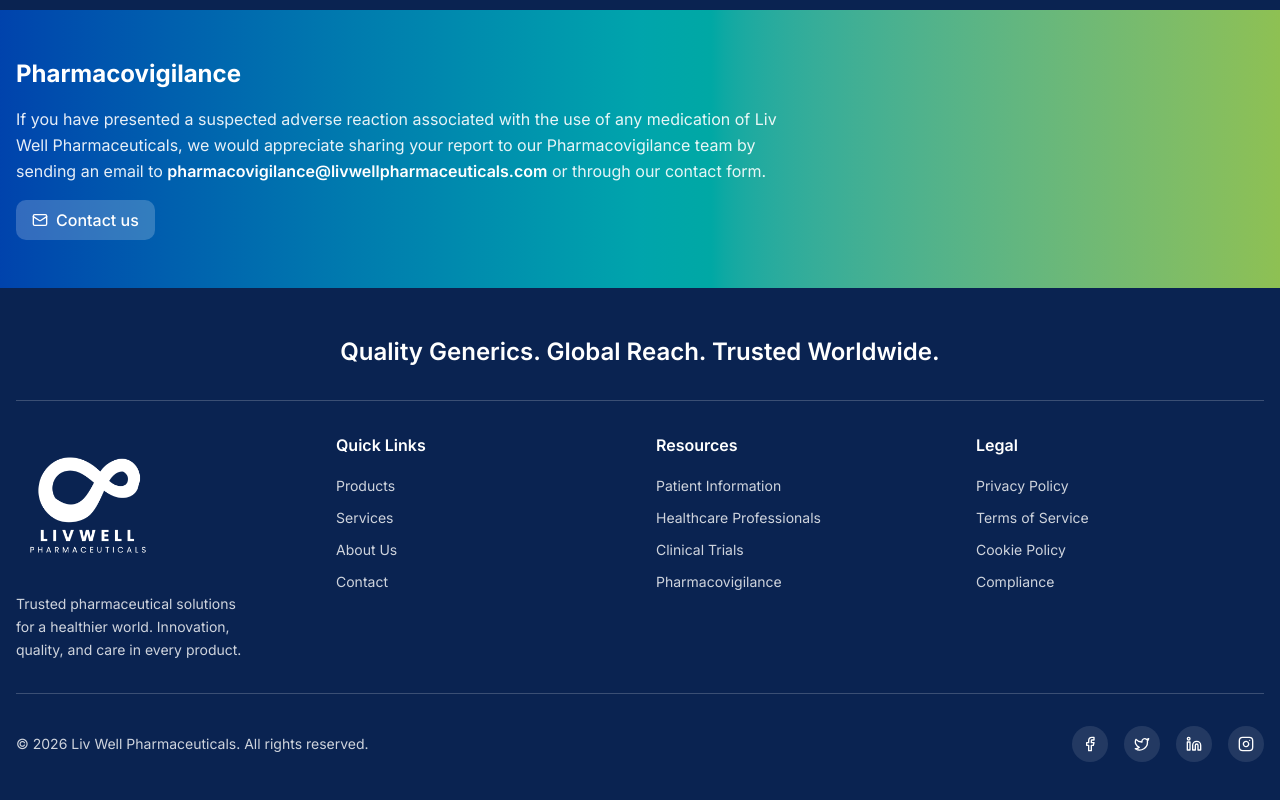
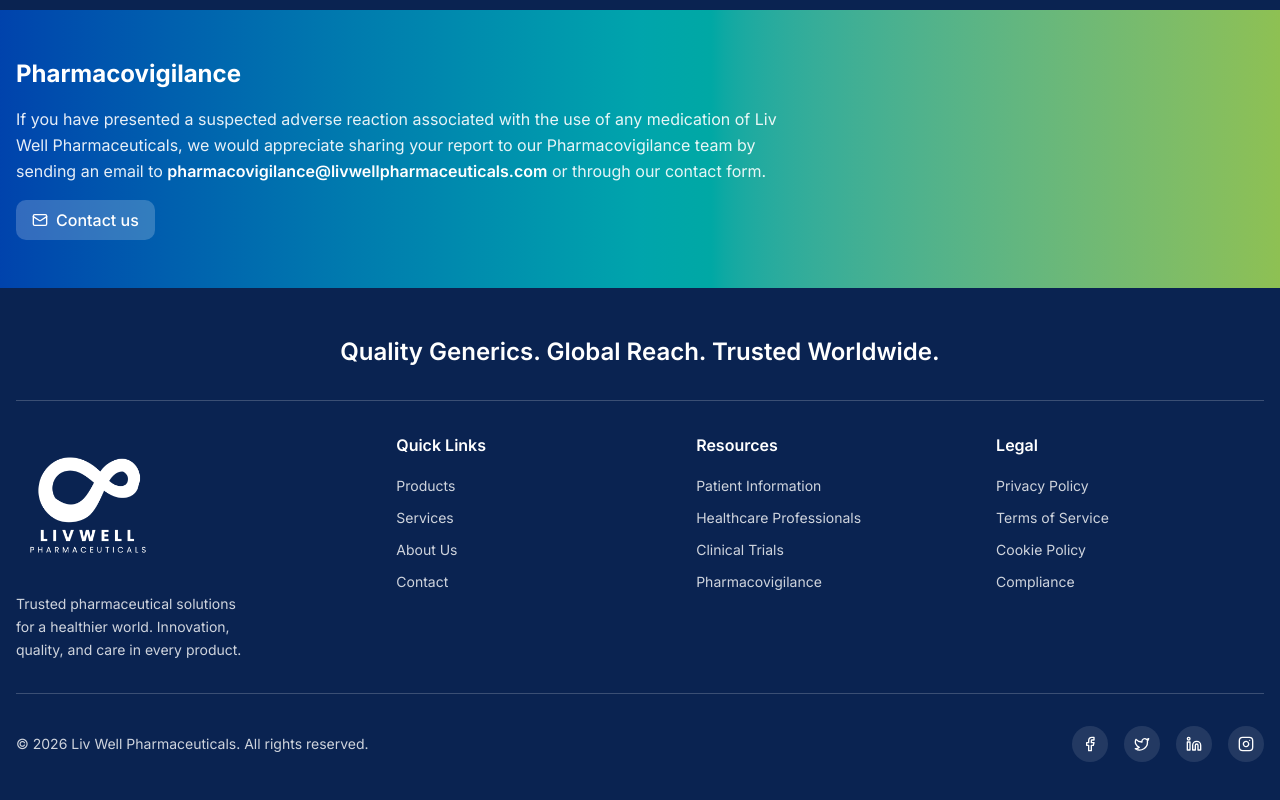
Before and after one commit to jfsilval/v0-liv-well-landing-page, a Next.js app: page / in a window 1280 px wide. Shown: the part 2937-3737 px from the top of the page. Built offline with nearby package versions, Linux system fonts and the light colour scheme.

Commit message:
style: widen footer grid column for better text fit
Adjust grid column width to prevent text overflow in footer.

```diff
--- a/components/footer.tsx
+++ b/components/footer.tsx
@@ -41,9 +41,9 @@ export function Footer({ showPharmacovigilance = true }: { showPharmacovigilance
             <p className="text-2xl font-semibold text-balance">Quality Generics. Global Reach. Trusted Worldwide.</p>
           </div>
 
-          <div className="grid md:grid-cols-2 lg:grid-cols-4 gap-8 mb-8">
+          <div className="grid md:grid-cols-2 lg:grid-cols-[1.3fr_1fr_1fr_1fr] gap-8 mb-8">
             {/* Company Info */}
-            <div>
+            <div className="min-w-0">
               <Image
                 src="/logo.png"
                 alt="Liv Well Pharmaceuticals"
```
